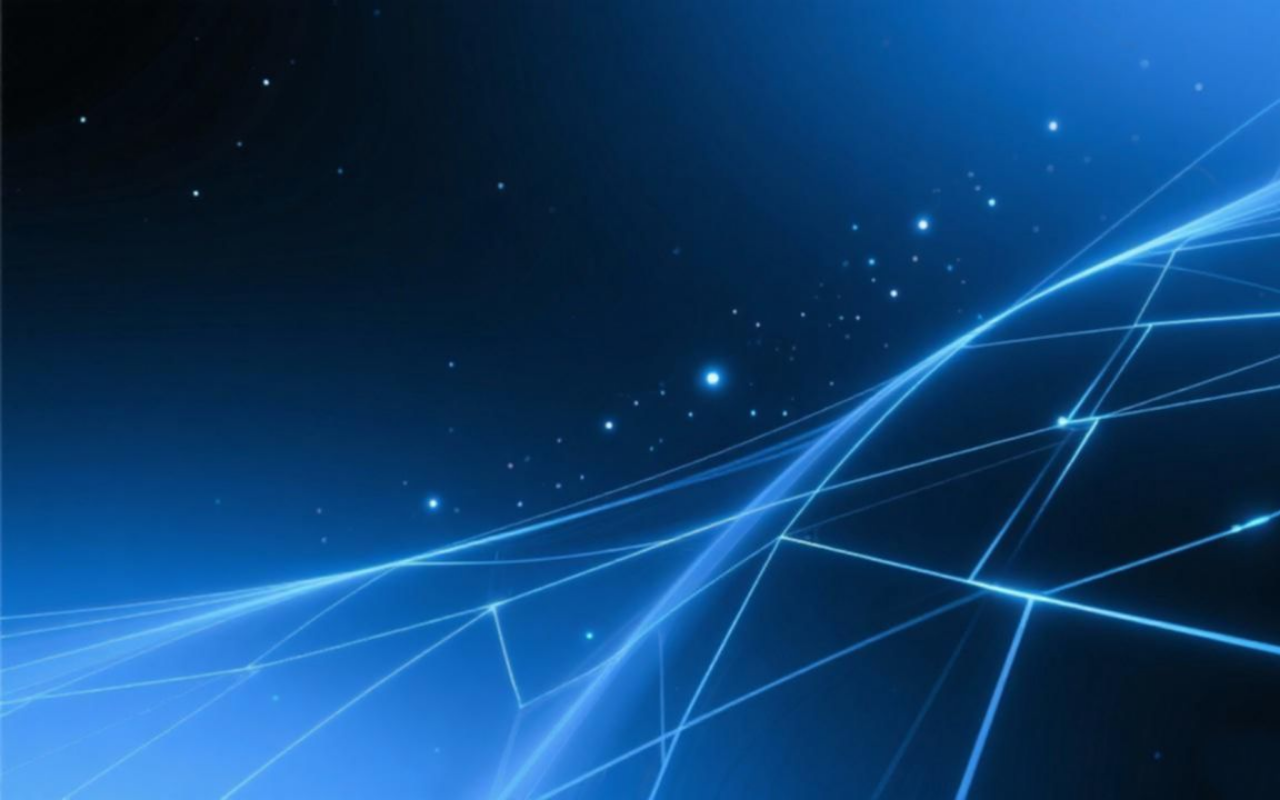
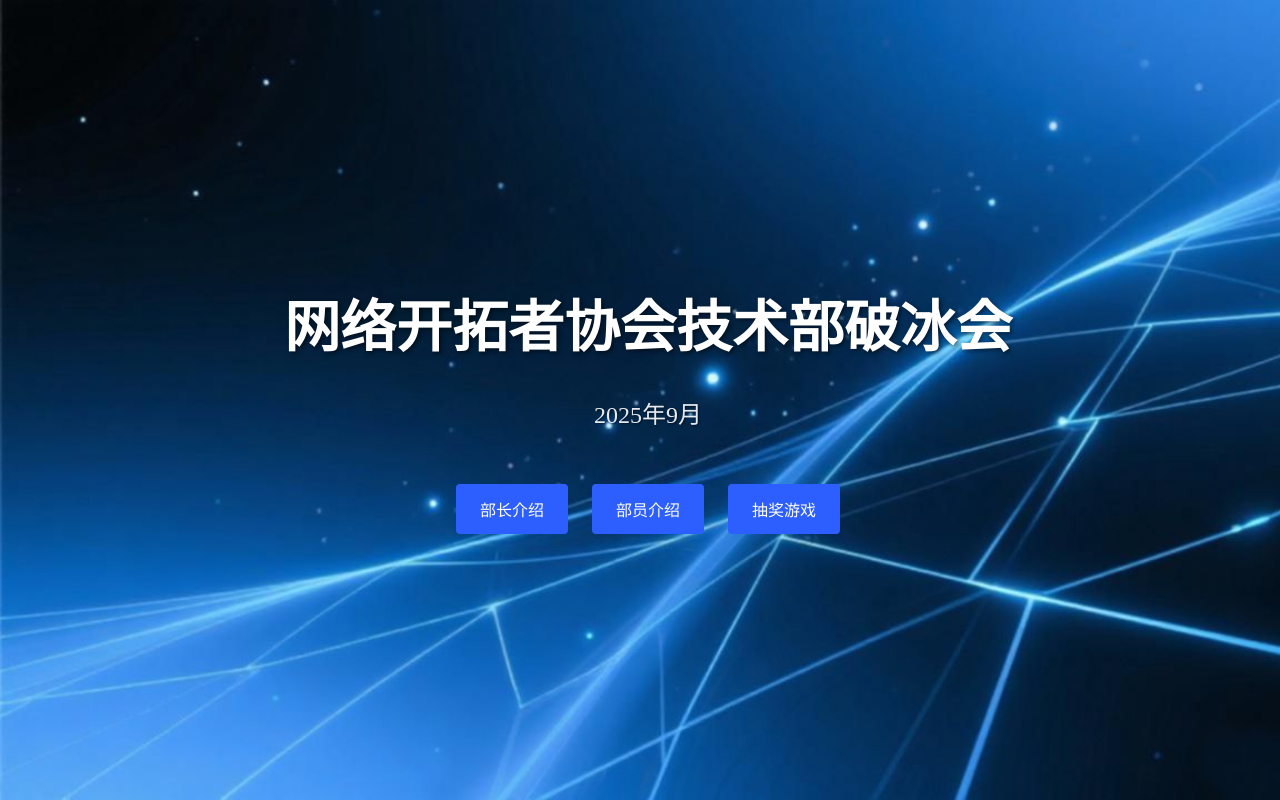
Before and after one commit to SiliconSiliconGrass/bitnp-icebreaker, a Vue app in the folder introduction/: page / in a window 1280 px wide. Before the commit this address led to /#/lottery-ordered. Built offline with nearby package versions, Linux system fonts and the light colour scheme.

Commit message:
add IndexPage

```diff
--- a/introduction/src/App.vue
+++ b/introduction/src/App.vue
@@ -1,4 +1,3 @@
 <template>
-  <div class="background"></div>
   <router-view></router-view>
 </template>
--- a/introduction/src/pages/Directors.vue
+++ b/introduction/src/pages/Directors.vue
@@ -66,6 +66,7 @@ export default {
       const self = this;
 
       this.playingAnim = true;
+      // console.log(this.$refs.infoDisplay);
       this.$refs.infoDisplay.hide();
       this.theme = theme;
       this.$nextTick(() => {
@@ -91,6 +92,9 @@ export default {
   mounted() {
 
     document.addEventListener('keydown', (e) => {
+      if (e.key === " ") {
+        this.skipAnimation();
+      }
       if (e.key === "ArrowDown") {
         if (this.playingAnim) {
           this.skipAnimation();
--- /dev/null
+++ b/introduction/src/pages/IndexPage.vue
@@ -0,0 +1,125 @@
+<!-- 首页 -->
+<template>
+  <div class="background"></div>
+
+  <!-- 修改这个div的样式，添加flex布局使其内容居中 -->
+  <div style="position: fixed; width: 100vw; height: 100vh; display: flex; flex-direction: column; justify-content: center; align-items: center;">
+    <div class="title-container">
+      <h1 class="title">网络开拓者协会技术部破冰会</h1>
+      <p class="date">2025年9月</p>
+    </div>
+    <br>
+    <br>
+    <br>
+    <div class="buttons-container">
+      <button @click="goToDirectors" class="tech-button">部长介绍</button>
+      <button @click="goToLotteryOrdered" class="tech-button">部员介绍</button>
+      <button @click="goToLotteryRandom" class="tech-button">抽奖游戏</button>
+    </div>
+  </div>
+
+</template>
+
+<script>
+export default {
+  name: 'IndexPage',
+  data() {
+    return {
+      // 不需要额外的数据
+    }
+  },
+  methods: {
+    // 导航到部长介绍页面
+    goToDirectors() {
+      console.log("click!")
+      window.location.hash = '/directors';
+    },
+
+    // 导航到部员介绍页面
+    goToLotteryOrdered() {
+      window.location.hash = '/lottery-ordered';
+    },
+
+    // 导航到抽奖游戏页面
+    goToLotteryRandom() {
+      window.location.hash = '/lottery-random';
+    }
+  },
+  mounted() {
+    // Vue组件名称应该与文件名保持一致
+    this.$options.name = 'IndexPage';
+  }
+}
+</script>
+
+<style scoped>
+* {
+  margin: 0;
+  padding: 0;
+  box-sizing: border-box;
+}
+
+body, html {
+  height: 100%;
+  overflow: hidden;
+}
+
+.background {
+  width: 100vw;
+  height: 100vh;
+  position: fixed;
+  top: 0;
+  left: 0;
+  margin: 0;
+  background-size: cover;
+  background-image: url("@/assets/bg0.jpeg");
+  display: flex;
+  justify-content: center;
+  align-items: center;
+}
+
+.title-container {
+  text-align: center;
+  position: relative;
+  display: flex;
+  flex-direction: column;
+  align-items: center;
+  gap: 2rem;
+}
+
+.title {
+  font-size: 3.5rem;
+  color: white;
+  text-shadow: 2px 2px 4px rgba(0, 0, 0, 0.5);
+  font-family: 'Microsoft YaHei', 'PingFang SC', sans-serif;
+  font-weight: bold;
+}
+
+.date {
+  font-size: 1.5rem;
+  color: white;
+  text-shadow: 1px 1px 2px rgba(0, 0, 0, 0.5);
+  opacity: 0.9;
+}
+
+/* 按钮容器样式 - 移除margin-top以更好地居中 */
+.buttons-container {
+  display: flex;
+  gap: 1.5rem;
+  justify-content: center;
+  flex-wrap: wrap;
+  /* 移除margin-top，依靠父容器的flex布局实现居中 */
+}
+
+.tech-button {
+  padding: 0.8rem 1.5rem;
+  background-color: #2d5eff;
+  color: white;
+  border: none;
+  border-radius: 4px;
+  font-size: 1rem;
+  cursor: pointer;
+  transition: background-color 0.3s;
+}
+
+</style>
--- a/introduction/src/pages/LotteryOrdered.vue
+++ b/introduction/src/pages/LotteryOrdered.vue
@@ -1,4 +1,4 @@
-<!-- 伪抽奖：固定排序 -->
+<!-- 伪抽奖：固定排序，只随机抽取特效 -->
 <template>
   <div class="background"></div>
   <RecruitAnimation ref="bangLottery" style="width: 100vh; height: 100vw;" :theme="theme"/>
@@ -149,6 +149,9 @@ export default {
   },
   mounted() {
     document.addEventListener('keydown', (e) => {
+      if (e.key === " ") {
+        this.skipAnimation();
+      }
       if (e.key === "ArrowDown") {
         if (this.playingAnim) {
           this.skipAnimation();
--- a/introduction/src/pages/LotteryRandom.vue
+++ b/introduction/src/pages/LotteryRandom.vue
@@ -1,4 +1,4 @@
-<!-- 伪抽奖：固定排序 -->
+<!-- 抽奖 -->
 <template>
   <div class="background"></div>
   <RecruitAnimation ref="bangLottery" style="width: 100vh; height: 100vw;" :theme="theme"/>
@@ -149,6 +149,9 @@ export default {
   },
   mounted() {
     document.addEventListener('keydown', (e) => {
+      if (e.key === " ") {
+        this.skipAnimation();
+      }
       if (e.key === "ArrowDown") {
         if (this.playingAnim) {
           this.skipAnimation();
--- a/introduction/src/router.js
+++ b/introduction/src/router.js
@@ -1,6 +1,7 @@
 // src/router.js
 // import { createRouter, createWebHistory } from 'vue-router'
 import { createRouter, createWebHashHistory } from 'vue-router'
+import IndexPage from './pages/IndexPage.vue'
 import Directors from './pages/Directors.vue'
 import LotteryOrdered from './pages/LotteryOrdered.vue'
 import LotteryRandom from './pages/LotteryRandom.vue'
@@ -25,7 +26,8 @@ const router = createRouter({
     },
     {
         path: '/',
-        redirect: '/lottery-ordered' // TODO
+        name: 'index-page',
+        component: IndexPage
     }
   ]
 })
```
